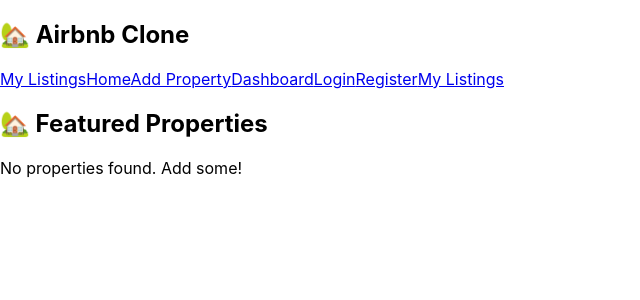
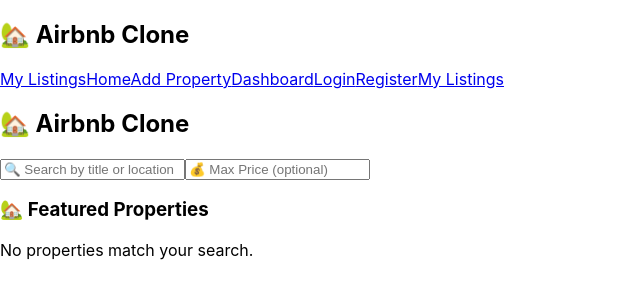
Before and after one commit to GUNDESANDEEP/airbnb-clone, a React (Create React App) app: page / in a window 1280 px wide. Shown: the top 300 px of the page, without its empty margins (0-640 px from the left). Built offline with nearby package versions, Linux system fonts and the light colour scheme; the HTML template or start-up script is replaced by a standard one.

Commit message:
Part 4: Search & Filter feature completed

```diff
--- a/src/pages/Home.js
+++ b/src/pages/Home.js
@@ -1,33 +1,74 @@
-import { useEffect, useState } from "react";
+import React, { useEffect, useState } from "react";
 
 export default function Home() {
   const [properties, setProperties] = useState([]);
+  const [search, setSearch] = useState("");
+  const [maxPrice, setMaxPrice] = useState("");
 
   useEffect(() => {
     const saved = JSON.parse(localStorage.getItem("properties")) || [];
     setProperties(saved);
   }, []);
 
+  const filteredProperties = properties.filter((prop) => {
+    const matchesSearch =
+      prop.title.toLowerCase().includes(search.toLowerCase()) ||
+      prop.location.toLowerCase().includes(search.toLowerCase());
+
+    const withinPrice =
+      maxPrice === "" || parseInt(prop.price) <= parseInt(maxPrice);
+
+    return matchesSearch && withinPrice;
+  });
+
   return (
-    <div className="p-6">
-      <h2 className="text-2xl font-bold mb-4">🏡 Featured Properties</h2>
-      {properties.length === 0 ? (
-        <p>No properties found. Add some!</p>
+    <div className="p-4">
+      <h2 className="text-3xl font-bold mb-4 text-center">🏡 Airbnb Clone</h2>
+
+      <div className="max-w-md mx-auto space-y-3 mb-6">
+        <input
+          type="text"
+          placeholder="🔍 Search by title or location"
+          className="w-full p-2 border rounded"
+          value={search}
+          onChange={(e) => setSearch(e.target.value)}
+        />
+        <input
+          type="number"
+          placeholder="💰 Max Price (optional)"
+          className="w-full p-2 border rounded"
+          value={maxPrice}
+          onChange={(e) => setMaxPrice(e.target.value)}
+        />
+      </div>
+
+      <h3 className="text-xl font-semibold mb-4">🏡 Featured Properties</h3>
+
+      {filteredProperties.length === 0 ? (
+        <p>No properties match your search.</p>
       ) : (
-        <div className="grid gap-4">
-          {properties.map((property, index) => (
+        <div className="grid gap-4 sm:grid-cols-2 md:grid-cols-3">
+          {filteredProperties.map((property, index) => (
             <div
               key={index}
-              className="border p-4 rounded shadow-md bg-white"
+              className="bg-white shadow-md rounded p-4 flex flex-col"
             >
               <img
-                src={property.image || "https://via.placeholder.com/300"}
+                src={
+                  property.image?.startsWith("http")
+                    ? property.image
+                    : "https://placehold.co/300x200?text=No+Image"
+                }
                 alt="Property"
-                className="w-full h-48 object-cover rounded mb-2"
+                className="h-48 object-cover mb-2 rounded"
+                onError={(e) => {
+                  e.target.onerror = null;
+                  e.target.src = "https://placehold.co/300x200?text=No+Image";
+                }}
               />
-              <h3 className="text-xl font-bold">{property.title}</h3>
-              <p>Location: {property.location}</p>
-              <p>₹{property.price}/night</p>
+              <h4 className="text-lg font-bold">{property.title}</h4>
+              <p>📍 {property.location}</p>
+              <p>💸 ₹{property.price}/night</p>
             </div>
           ))}
         </div>
```
